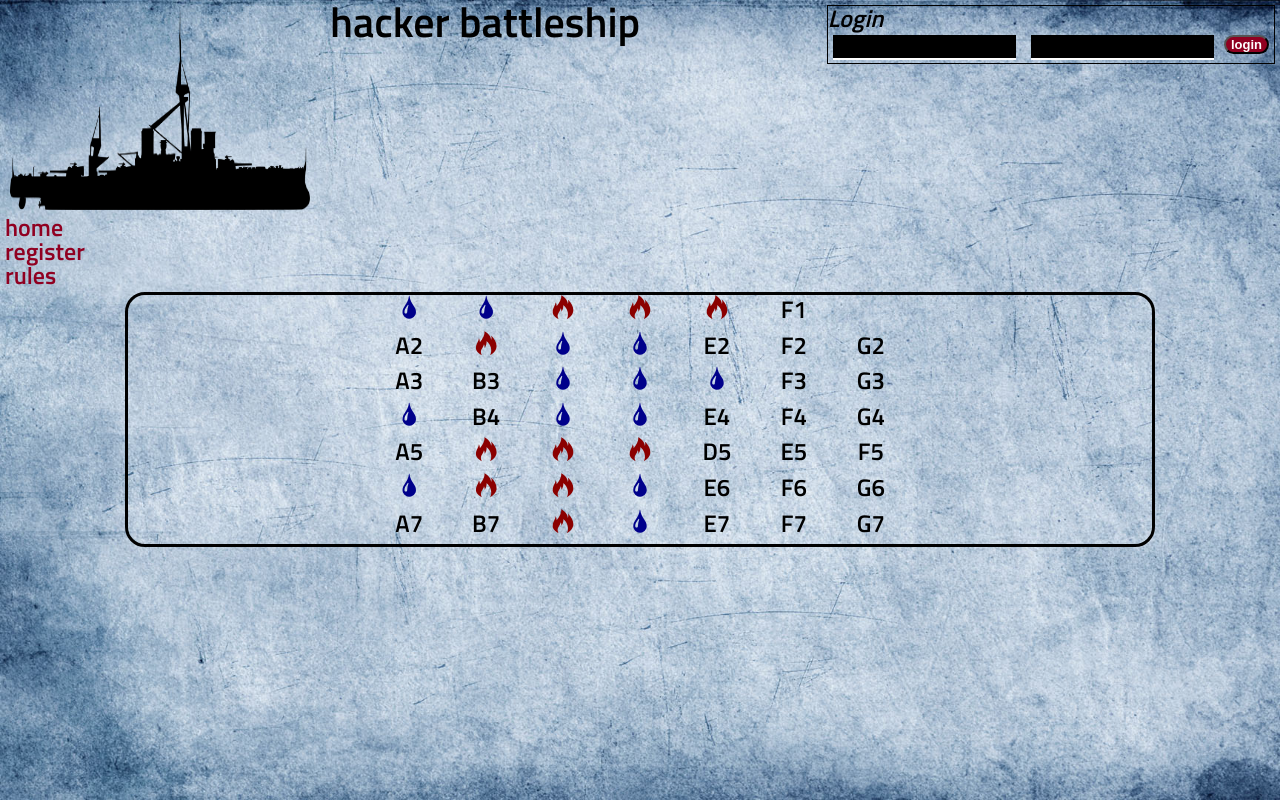
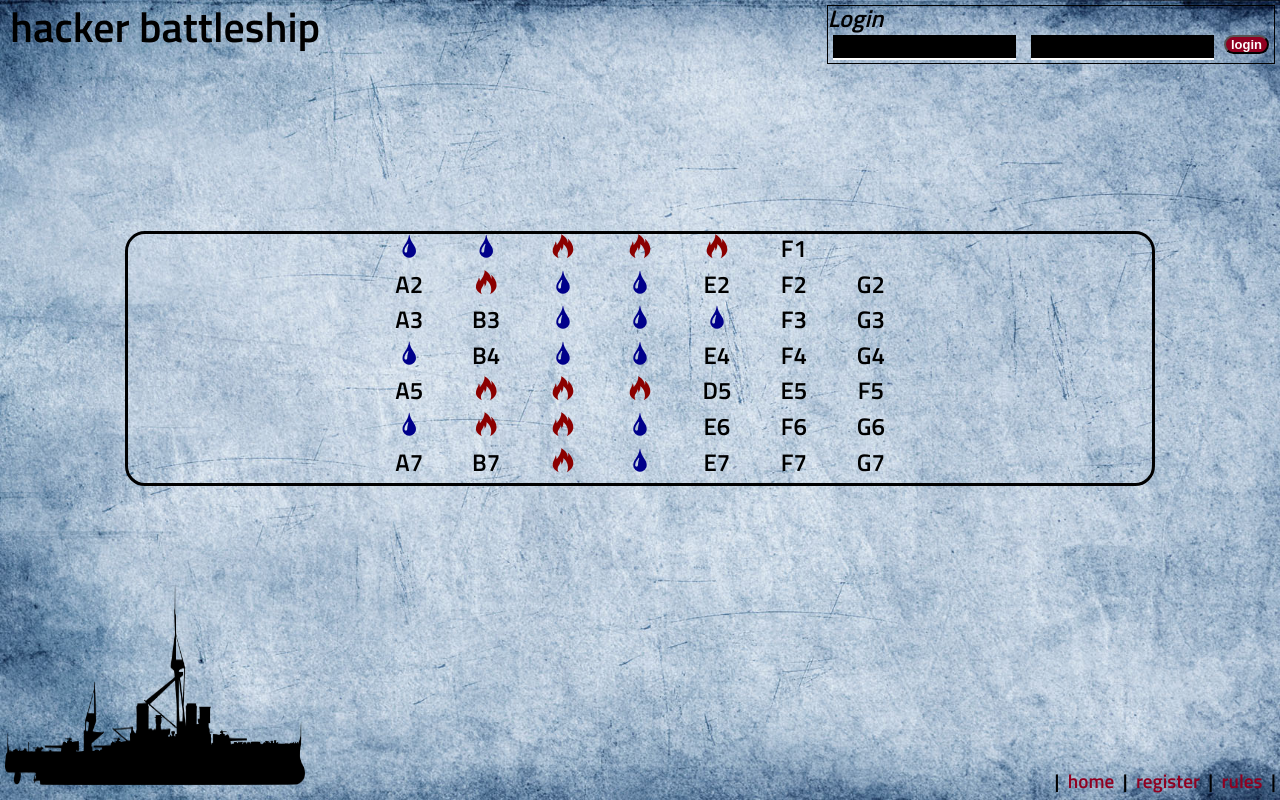
Before and after one commit to Weeshlow/hackerbattleship, a PHP site: page / in a window 1280 px wide. Run offline with PHP 8.4, Linux system fonts and the light colour scheme.

Commit message:
changed layout via css. added statspanel div

```diff
--- a/web/public/css/main.css
+++ b/web/public/css/main.css
@@ -79,8 +79,13 @@ input[type=submit]:hover {
 }
 
 nav {
-  clear: left;
   margin-top: 10px;
+  font-size: 80%;
+  float: right;
+  position: absolute;
+  bottom: 10px;
+  right: 0;
+
 }
 
 /* ----------------------------------------------------
@@ -92,6 +97,8 @@ nav {
   height: 200px;
   border: none;
   margin: 5px;
+  position: absolute;
+  bottom: 10px;
 }
 
 #leftbar {
@@ -102,15 +109,20 @@ nav {
 /*  border-right: 3px solid #000000;*/
 }
 
-#loginform {
+#statspanel {
   float: right;
   border: 1px solid #000000;
   margin: 5px;
 }
 
 #content {
+/*
   left: 510px;
+  top: 50%;
+*/
   margin: auto;
+  position: relative;
+  transform: translateY(50%);
 }
 
 /* ----------------------------------------------------
@@ -119,6 +131,7 @@ nav {
 .topic {
   margin-left: 5px;
   font-size: 175%;
+  float: left;
 }
 
 .container {
--- a/web/public/index.html
+++ b/web/public/index.html
@@ -8,24 +8,33 @@
   <link href='/css/icon.css' rel='stylesheet' type='text/css'>
 </head>
 <body>
+
+  <div id="statspanel">
     <form id="loginform">
       <legend>Login</legend>
       <input type="text" name="user">
       <input type="password" name="pass">
      <input type="submit" value="login">
     </form>
+  </div>
+
+  <nav>
+    &nbsp;|&nbsp;
+    <a href="/">home</a>
+    &nbsp;|&nbsp;
+    <a href="#">register</a>
+    &nbsp;|&nbsp;
+    <a href="/rules.html">rules</a>
+    &nbsp;|&nbsp;
+  </nav>
+
+  <img id="logo" src="/img/battleship.png" width="500" height="200">
+
   <div id="leftbar">
-    <img id="logo" src="/img/battleship.png" width="500" height="200">
-    <nav>
-      <ul>
-        <li><a href="/">home</a></li>
-        <li><a href="#">register</a></li>
-          <li><a href="/rules.html">rules</a></li>
-      </ul>
-    </nav>
+    <h1 class="topic">hacker battleship</h1>
   </div>
+
   <div id="content">
-    <h1 class="topic">hacker battleship</h1>
 
     <div class="container"><!-- begin the grid -->
       <div class="board">
@@ -103,7 +112,9 @@
     </div><!-- end of the grid -->
 
   </div>
+
   <script src="/scripts/jquery.js" type="text/javascript"></script>
   <script src="/scripts/hackerbattleship.js" type="text/javascript"></script>
+
 </body>
 </html>
```
Lines whose indentation alone changed are shown as unchanged.
